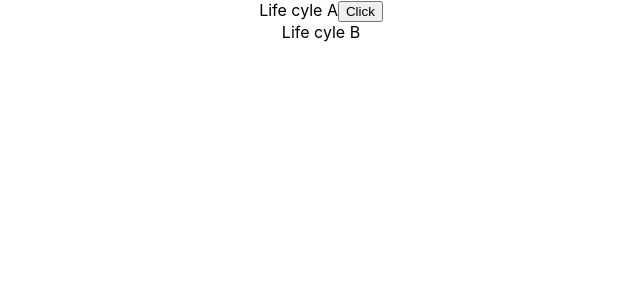
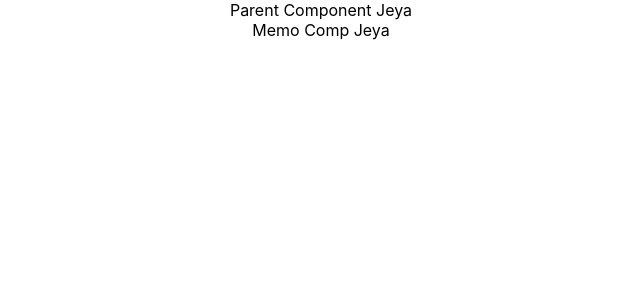
Before and after one commit to jeyabaskaran/React_Learning, a React (Create React App) app: page / in a window 1280 px wide. Shown: the top 300 px of the page, without its empty margins (319-959 px from the left). Built offline with nearby package versions, Linux system fonts and the light colour scheme.

Commit message:
memo, fragment, purecomponent

```diff
--- a/src/App.js
+++ b/src/App.js
@@ -18,11 +18,14 @@ import './appStyle.css';
 import styles from './appStyle.module.css';
 import Form from './Component/Form';
 import LifeCycleA from './Component/LifeCycleA';
+import FragmentDemo from './Component/FragmentDemo';
+import Table from './Component/Table';
+import ParentComp from './Component/ParentComp';
 
 function App() {
   return (
     <div className="App">
-     <LifeCycleA />
+      <ParentComp />
     </div>
   );
 }
--- /dev/null
+++ b/src/Component/Column.js
@@ -0,0 +1,18 @@
+import React from "react";
+
+function Column() {
+
+    var item = ['Hiii', 'Hello', 'Welcome']
+
+    return (
+        <React.Fragment>{
+            item.map(item => {
+                console.log(item);
+               return  <td>{item}</td>
+            })
+        }
+        </React.Fragment>
+    )
+
+}
+export default Column;
--- /dev/null
+++ b/src/Component/FragmentDemo.js
@@ -0,0 +1,15 @@
+import React from "react";
+
+function FragmentDemo() {
+
+
+    return (
+        <React.Fragment>
+            <h1>FragmentDemo</h1>
+            <p>The demo inprogress</p>
+        </React.Fragment>
+    )
+
+}
+
+export default FragmentDemo;
--- /dev/null
+++ b/src/Component/MemoComp.js
@@ -0,0 +1,13 @@
+import React from "react";
+
+function MemoComp({name}){
+    console.log(name,'n am');
+return(
+    <div>
+        Memo Comp {name}
+    </div>
+)
+
+}
+
+export default React.memo(MemoComp);
--- /dev/null
+++ b/src/Component/ParentComp.js
@@ -0,0 +1,39 @@
+import React, { Component } from "react";
+import MemoComp from "./MemoComp";
+import PureComp from "./PureComponent";
+import RegularComponent from "./RegularComponent";
+
+class ParentComp extends Component {
+
+    constructor(props) {
+
+        super(props);
+
+        this.state = {
+            name: 'Jeya'
+        }
+    }
+
+    componentDidMount() {
+        setInterval(() => {
+            this.setState({
+                name: 'Jeya'
+            })
+        }, 2000);
+    }
+
+
+    render() {
+        console.log('Parent component');
+        return (
+            <div>
+                Parent Component {this.state.name}
+                <MemoComp name={this.state.name} />
+                {/* <RegularComponent name={this.state.name} />
+                <PureComp name={this.state.name} /> */}
+            </div>
+        )
+    }
+}
+
+export default ParentComp;
--- /dev/null
+++ b/src/Component/PureComponent.js
@@ -0,0 +1,22 @@
+import React, { PureComponent } from "react";
+
+class PureComp extends PureComponent {
+
+
+    shouldComponentUpdate(prevProps, nextProps, nextState) {
+        console.log(prevProps, 'prevb', nextProps, 'nextprop', nextState, 'nextState');
+        return (this.props.name) ? true : null;
+    }
+
+    render() {
+        console.log('Pure component');
+        return (
+            <div>
+                Pure Component {this.props.name}
+            </div>
+        )
+    }
+
+}
+
+export default PureComp;
--- /dev/null
+++ b/src/Component/RegularComponent.js
@@ -0,0 +1,14 @@
+import React, { PureComponent, Component } from "react";
+
+class RegularComponent extends PureComponent {
+
+    render() {
+        console.log('Regular component');
+        return (
+            <div>
+                Regular Component {this.props.name}
+            </div>
+        )
+    }
+}
+export default RegularComponent;
--- /dev/null
+++ b/src/Component/Table.js
@@ -0,0 +1,19 @@
+import React  from "react";
+import Column from "./Column";
+
+function Table(){
+
+    return(
+        <div>
+            <table>
+                <tbody>
+                    <tr>
+                        <Column />
+                    </tr>
+                </tbody>
+            </table>
+        </div>
+    )
+}
+
+export default Table;
```
